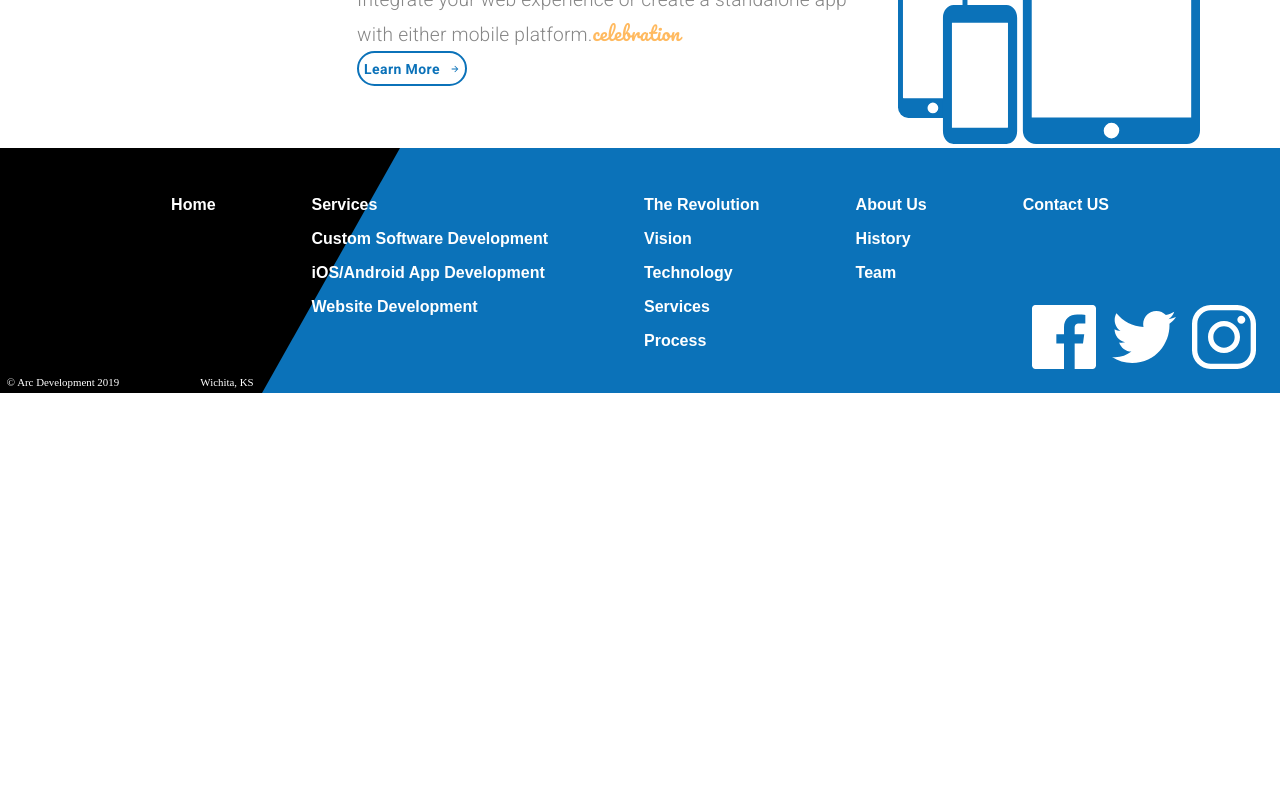
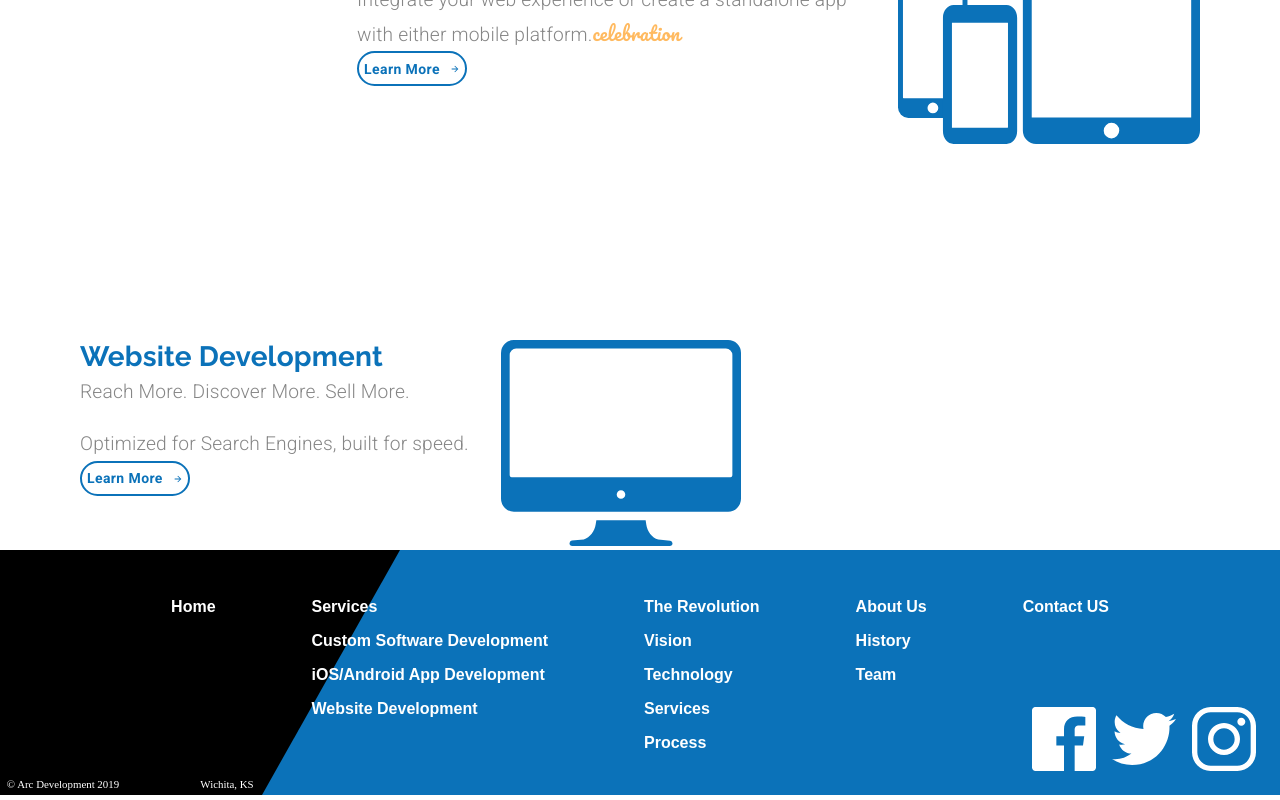
Before and after one commit to toshi-c-udemy/MaterialUIandReactJS-ArcDevelopment, a React (Create React App) app: page / in a window 1280 px wide. Shown: the part 1302-2102 px from the top of the page. Before the commit the page ends 1700 px from the top, so only its background shows below. Built offline with nearby package versions, Linux system fonts and the light colour scheme.

Commit message:
【セクション5】70. Creating The Services Block - Website Development
On branch MaterialUIandReactJS/Section5-AnimationAndTheLandingPage
Changes to be committed:
	modified:   src/components/LandingPage.js

```diff
--- a/src/components/LandingPage.js
+++ b/src/components/LandingPage.js
@@ -6,6 +6,7 @@
 import ButtonArrow from '../components/ui/ButtonArrow';
 import customSoftwareIcon from '../assets/Custom Software Icon.svg';
 import mobileAppIcon from '../assets/mobileIcon.svg';
+import webSiteIcon from '../assets/websiteIcon.svg';
 
 const useStyle = makeStyles((theme) => ({
   animation: {
@@ -193,6 +194,38 @@
           </Grid>
         </Grid>
       </Grid>
+      <Grid item>
+        {/*-----Websites Block-----*/}
+        <Grid
+          container
+          direction='row'
+          justify={matchesSM ? 'center' : undefined}
+          className={classes.serviceContainer}
+        >
+          <Grid
+            item
+            style={{
+              marginLeft: matchesSM ? 0 : '5em',
+              textAlign: matchesSM ? 'center' : undefined,
+            }}
+          >
+            <Typography variant='h4'>Website Development</Typography>
+            <Typography variant='subtitle1' className={classes.subtitle}>
+              Reach More. Discover More. Sell More.
+            </Typography>
+            <Typography variant='subtitle1'>
+              Optimized for Search Engines, built for speed.
+            </Typography>
+            <Button variant='outlined' className={classes.learnButton}>
+              <span style={{ marginRight: 10 }}>Learn More</span>
+              <ButtonArrow width={10} height={10} fill={theme.palette.common.blue} />
+            </Button>
+          </Grid>
+          <Grid item>
+            <img className={classes.icon} alt='website icon' src={webSiteIcon} />
+          </Grid>
+        </Grid>
+      </Grid>
     </Grid>
   );
 }
```
